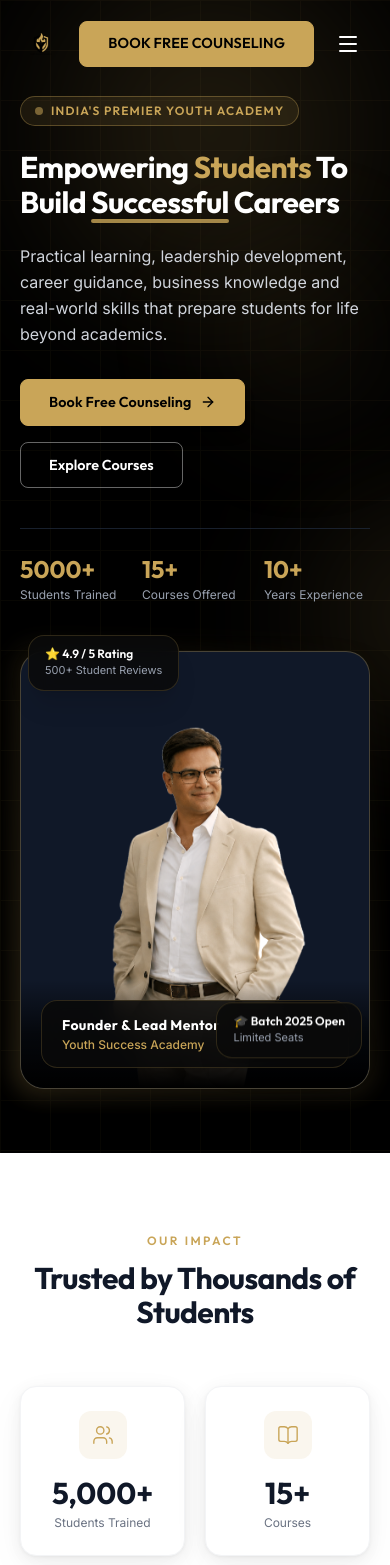
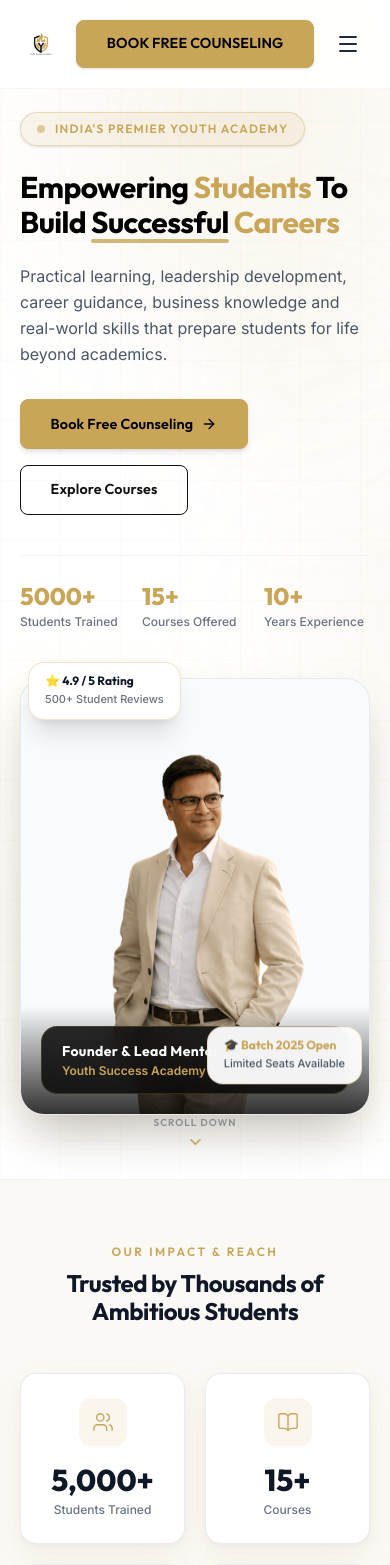
Before and after one commit to yassh96/youth-academy-web, a Next.js app: page / in a window 390 px wide. Shown: the top 1565 px of the page. Built offline with nearby package versions, Linux system fonts and the light colour scheme.

Commit message:
Transform Youth Success Academy design to high-resolution light theme with gold accents

```diff
--- a/app/globals.css
+++ b/app/globals.css
@@ -7,7 +7,7 @@
   --color-gold:        #C9A558;
   --color-gold-light:  #D4B574;
   --color-gold-dark:   #A8873E;
-  --color-gold-subtle: #F5EDD8;
+  --color-gold-subtle: #FDF9F0;
 
   --color-off-black:   #0A0A0A;
   --color-rich-black:  #080808;
@@ -69,17 +69,18 @@ h1, h2, h3, h4, h5, h6 {
 }
 @media (min-width: 768px) {
   .section-pad {
-    padding-top: 7rem;
-    padding-bottom: 7rem;
+    padding-top: 7.5rem;
+    padding-bottom: 7.5rem;
   }
 }
 
 /* ── Glassmorphism ───────────────────────────────────────── */
-.glass {
-  background: rgba(255, 255, 255, 0.85);
-  backdrop-filter: blur(12px);
-  -webkit-backdrop-filter: blur(12px);
-  border: 1px solid rgba(201, 165, 88, 0.2);
+.glass-light {
+  background: rgba(255, 255, 255, 0.9);
+  backdrop-filter: blur(16px);
+  -webkit-backdrop-filter: blur(16px);
+  border: 1px solid rgba(201, 165, 88, 0.25);
+  box-shadow: 0 10px 30px rgba(0, 0, 0, 0.05);
 }
 
 .glass-dark {
@@ -92,15 +93,15 @@ h1, h2, h3, h4, h5, h6 {
 /* ── Card shadow ─────────────────────────────────────────── */
 .card-shadow {
   box-shadow:
-    0 1px 3px rgba(0,0,0,0.04),
-    0 4px 16px rgba(0,0,0,0.06),
-    0 12px 40px rgba(0,0,0,0.04);
+    0 2px 4px rgba(0,0,0,0.02),
+    0 6px 20px rgba(0,0,0,0.04),
+    0 16px 40px rgba(201,165,88,0.06);
 }
 
 .card-shadow-hover {
   box-shadow:
-    0 4px 12px rgba(0,0,0,0.06),
-    0 16px 48px rgba(0,0,0,0.1);
+    0 8px 24px rgba(0,0,0,0.06),
+    0 20px 50px rgba(201,165,88,0.12);
 }
 
 /* ── Button base ─────────────────────────────────────────── */
@@ -115,13 +116,12 @@ h1, h2, h3, h4, h5, h6 {
   font-weight: 600;
   font-size: 0.9rem;
   letter-spacing: 0.01em;
-  padding: 0.75rem 1.75rem;
+  padding: 0.85rem 1.85rem;
   border-radius: 0.5rem;
   border: 1.5px solid #C9A558;
   cursor: pointer;
   transition: all 0.25s cubic-bezier(0.4, 0, 0.2, 1);
   text-decoration: none;
-  position: relative;
   white-space: nowrap;
 }
 
@@ -129,7 +129,7 @@ h1, h2, h3, h4, h5, h6 {
   background-color: #D4B574;
   border-color: #D4B574;
   transform: translateY(-2px);
-  box-shadow: 0 8px 24px rgba(201,165,88,0.3);
+  box-shadow: 0 10px 28px rgba(201,165,88,0.35);
 }
 
 .btn-outline {
@@ -143,7 +143,7 @@ h1, h2, h3, h4, h5, h6 {
   font-weight: 600;
   font-size: 0.9rem;
   letter-spacing: 0.01em;
-  padding: 0.75rem 1.75rem;
+  padding: 0.85rem 1.85rem;
   border-radius: 0.5rem;
   border: 1.5px solid #111111;
   cursor: pointer;
@@ -156,31 +156,7 @@ h1, h2, h3, h4, h5, h6 {
   background-color: #111111;
   color: #ffffff;
   transform: translateY(-2px);
-}
-
-.btn-outline-white {
-  display: inline-flex;
-  align-items: center;
-  justify-content: center;
-  gap: 0.5rem;
-  background-color: transparent;
-  color: #ffffff;
-  font-family: var(--font-outfit), sans-serif;
-  font-weight: 600;
-  font-size: 0.9rem;
-  padding: 0.75rem 1.75rem;
-  border-radius: 0.5rem;
-  border: 1.5px solid rgba(255,255,255,0.4);
-  cursor: pointer;
-  transition: all 0.25s cubic-bezier(0.4, 0, 0.2, 1);
-  text-decoration: none;
-  white-space: nowrap;
-}
-
-.btn-outline-white:hover {
-  background-color: rgba(255,255,255,0.1);
-  border-color: rgba(255,255,255,0.8);
-  transform: translateY(-2px);
+  box-shadow: 0 8px 20px rgba(0,0,0,0.1);
 }
 
 /* ── Selection ───────────────────────────────────────────── */
@@ -198,7 +174,7 @@ h1, h2, h3, h4, h5, h6 {
 
 /* ── Scrollbar ───────────────────────────────────────────── */
 ::-webkit-scrollbar       { width: 6px; }
-::-webkit-scrollbar-track { background: #f5f5f5; }
+::-webkit-scrollbar-track { background: #f8f8f8; }
 ::-webkit-scrollbar-thumb {
   background: #C9A558;
   border-radius: 3px;
--- a/components/layout/Navbar.tsx
+++ b/components/layout/Navbar.tsx
@@ -23,14 +23,13 @@ export default function Navbar() {
 
   useEffect(() => {
     const onScroll = () => {
-      setScrolled(window.scrollY > 30);
+      setScrolled(window.scrollY > 20);
     };
     window.addEventListener("scroll", onScroll, { passive: true });
     onScroll();
     return () => window.removeEventListener("scroll", onScroll);
   }, []);
 
-  // Close mobile menu on route change
   useEffect(() => {
     setMenuOpen(false);
   }, [pathname]);
@@ -44,7 +43,7 @@ export default function Navbar() {
         className={`fixed top-0 left-0 right-0 z-50 transition-all duration-300 ${
           scrolled
             ? "bg-white/95 backdrop-blur-md shadow-md border-b border-gray-100 py-3"
-            : "bg-transparent py-4"
+            : "bg-white/90 backdrop-blur-sm border-b border-gray-100/80 py-4"
         }`}
       >
         <div className="max-w-7xl mx-auto px-5 lg:px-8">
@@ -61,9 +60,7 @@ export default function Navbar() {
               />
               <div className="hidden sm:block">
                 <span
-                  className={`font-outfit font-bold text-sm leading-tight block ${
-                    scrolled ? "text-gray-900" : "text-white"
-                  }`}
+                  className="font-outfit font-bold text-sm leading-tight block text-gray-900"
                 >
                   Youth Success
                 </span>
@@ -91,9 +88,7 @@ export default function Navbar() {
                     className={`relative px-4 py-2 text-sm font-medium rounded-lg transition-all duration-200 ${
                       isActive
                         ? "text-[#C9A558] font-semibold"
-                        : scrolled
-                        ? "text-gray-700 hover:text-black hover:bg-gray-50"
-                        : "text-white/85 hover:text-white hover:bg-white/10"
+                        : "text-gray-700 hover:text-black hover:bg-gray-100/60"
                     }`}
                   >
                     {link.label}
@@ -112,18 +107,14 @@ export default function Navbar() {
             <div className="flex items-center gap-3">
               <Link
                 href="/contact"
-                className="hidden lg:inline-flex btn-gold text-xs uppercase tracking-wider py-2.5 px-5 font-semibold"
+                className="hidden lg:inline-flex btn-gold text-xs uppercase tracking-wider py-2.5 px-5 font-semibold shadow-sm"
               >
                 Book Free Counseling
               </Link>
 
               <button
                 onClick={() => setMenuOpen(!menuOpen)}
-                className={`lg:hidden p-2.5 rounded-xl transition-colors ${
-                  scrolled
-                    ? "text-gray-800 hover:bg-gray-100"
-                    : "text-white hover:bg-white/10"
-                }`}
+                className="lg:hidden p-2.5 rounded-xl transition-colors text-gray-800 hover:bg-gray-100"
                 aria-label="Toggle Navigation Menu"
               >
                 {menuOpen ? <X size={24} /> : <Menu size={24} />}
--- a/components/sections/Hero.tsx
+++ b/components/sections/Hero.tsx
@@ -3,7 +3,7 @@
 import Image from "next/image";
 import Link from "next/link";
 import { motion } from "framer-motion";
-import { ArrowRight, ChevronDown, Sparkles, Award, Users, BookOpen } from "lucide-react";
+import { ArrowRight, ChevronDown } from "lucide-react";
 
 function GoldOrb({
   size,
@@ -27,9 +27,9 @@ function GoldOrb({
         top,
         left,
         background: `radial-gradient(circle, rgba(201,165,88,${opacity}) 0%, transparent 70%)`,
-        filter: "blur(50px)",
+        filter: "blur(60px)",
       }}
-      animate={{ y: [0, -20, 0], scale: [1, 1.05, 1] }}
+      animate={{ y: [0, -16, 0], scale: [1, 1.04, 1] }}
       transition={{
         duration: 8 + delay,
         repeat: Infinity,
@@ -44,20 +44,20 @@ export default function Hero() {
   return (
     <section
       id="hero"
-      className="relative min-h-[90vh] lg:min-h-screen flex items-center overflow-hidden bg-black text-white pt-24 pb-16 md:pt-32 md:pb-24"
+      className="relative min-h-[92vh] lg:min-h-screen flex items-center overflow-hidden bg-white text-gray-900 pt-28 pb-16 md:pt-36 md:pb-24 border-b border-gray-100"
     >
-      {/* Background orbs */}
-      <GoldOrb size={500} top="-10%" left="-10%" delay={0} opacity={0.18} />
-      <GoldOrb size={350} top="40%" left="65%" delay={2} opacity={0.15} />
-      <GoldOrb size={250} top="20%" left="45%" delay={1.5} opacity={0.1} />
+      {/* Soft warm gold background ambient glowing orbs */}
+      <GoldOrb size={600} top="-15%" left="-12%" delay={0} opacity={0.12} />
+      <GoldOrb size={450} top="35%" left="60%" delay={2} opacity={0.10} />
+      <GoldOrb size={300} top="20%" left="40%" delay={1.5} opacity={0.08} />
 
-      {/* Grid pattern */}
+      {/* Subtle light geometric grid pattern */}
       <div
-        className="absolute inset-0 opacity-[0.04] pointer-events-none"
+        className="absolute inset-0 opacity-[0.03] pointer-events-none"
         style={{
           backgroundImage:
             "linear-gradient(rgba(201,165,88,1) 1px, transparent 1px), linear-gradient(90deg, rgba(201,165,88,1) 1px, transparent 1px)",
-          backgroundSize: "50px 50px",
+          backgroundSize: "60px 60px",
         }}
       />
 
@@ -70,7 +70,7 @@ export default function Hero() {
               initial={{ opacity: 0, y: 16 }}
               animate={{ opacity: 1, y: 0 }}
               transition={{ duration: 0.5, delay: 0.1 }}
-              className="inline-flex items-center gap-2 px-3.5 py-1.5 rounded-full border border-[#C9A558]/35 bg-[#C9A558]/10 mb-6"
+              className="inline-flex items-center gap-2.5 px-4 py-2 rounded-full border border-[#C9A558]/35 bg-[#C9A558]/10 mb-6 shadow-sm"
             >
               <span className="w-2 h-2 rounded-full bg-[#C9A558] animate-pulse" />
               <span
@@ -86,7 +86,7 @@ export default function Hero() {
               initial={{ opacity: 0, y: 24 }}
               animate={{ opacity: 1, y: 0 }}
               transition={{ duration: 0.7, delay: 0.2 }}
-              className="text-3xl sm:text-4xl md:text-5xl lg:text-6xl xl:text-6xl font-extrabold text-white leading-[1.12] mb-6 tracking-tight"
+              className="text-3xl sm:text-4xl md:text-5xl lg:text-6xl xl:text-6xl font-extrabold text-black leading-[1.12] mb-6 tracking-tight"
               style={{ fontFamily: "var(--font-outfit)" }}
             >
               Empowering{" "}
@@ -101,7 +101,7 @@ export default function Hero() {
                   transition={{ duration: 0.8, delay: 0.8 }}
                 />
               </span>{" "}
-              Careers
+              <span className="text-[#C9A558]">Careers</span>
             </motion.h1>
 
             {/* Subheading */}
@@ -109,7 +109,7 @@ export default function Hero() {
               initial={{ opacity: 0, y: 16 }}
               animate={{ opacity: 1, y: 0 }}
               transition={{ duration: 0.6, delay: 0.35 }}
-              className="text-base sm:text-lg text-gray-300 leading-relaxed mb-8 max-w-2xl"
+              className="text-base sm:text-lg text-gray-600 leading-relaxed mb-8 max-w-2xl"
               style={{ fontFamily: "var(--font-inter)" }}
             >
               Practical learning, leadership development, career guidance, business knowledge and real-world skills that prepare students for life beyond academics.
@@ -122,11 +122,11 @@ export default function Hero() {
               transition={{ duration: 0.6, delay: 0.5 }}
               className="flex flex-wrap items-center gap-4 mb-10"
             >
-              <Link href="/contact" className="btn-gold py-3.5 px-7 text-sm font-semibold shadow-lg">
+              <Link href="/contact" className="btn-gold py-3.5 px-8 text-sm font-semibold shadow-md">
                 Book Free Counseling
                 <ArrowRight size={16} />
               </Link>
-              <Link href="/courses" className="btn-outline-white py-3.5 px-7 text-sm font-semibold">
+              <Link href="/courses" className="btn-outline py-3.5 px-8 text-sm font-semibold">
                 Explore Courses
               </Link>
             </motion.div>
@@ -136,39 +136,39 @@ export default function Hero() {
               initial={{ opacity: 0 }}
               animate={{ opacity: 1 }}
               transition={{ duration: 0.6, delay: 0.65 }}
-              className="grid grid-cols-3 gap-4 pt-6 border-t border-gray-800/80 max-w-lg"
+              className="grid grid-cols-3 gap-4 pt-6 border-t border-gray-100 max-w-lg"
             >
               <div>
                 <p
-                  className="text-2xl font-bold text-[#C9A558]"
+                  className="text-2xl font-extrabold text-[#C9A558]"
                   style={{ fontFamily: "var(--font-outfit)" }}
                 >
                   5000+
                 </p>
-                <p className="text-xs text-gray-400 mt-0.5">Students Trained</p>
+                <p className="text-xs font-medium text-gray-500 mt-0.5">Students Trained</p>
               </div>
               <div>
                 <p
-                  className="text-2xl font-bold text-[#C9A558]"
+                  className="text-2xl font-extrabold text-[#C9A558]"
                   style={{ fontFamily: "var(--font-outfit)" }}
                 >
                   15+
                 </p>
-                <p className="text-xs text-gray-400 mt-0.5">Courses Offered</p>
+                <p className="text-xs font-medium text-gray-500 mt-0.5">Courses Offered</p>
               </div>
               <div>
                 <p
-                  className="text-2xl font-bold text-[#C9A558]"
+                  className="text-2xl font-extrabold text-[#C9A558]"
                   style={{ fontFamily: "var(--font-outfit)" }}
                 >
                   10+
                 </p>
-                <p className="text-xs text-gray-400 mt-0.5">Years Experience</p>
+                <p className="text-xs font-medium text-gray-500 mt-0.5">Years Experience</p>
               </div>
             </motion.div>
           </div>
 
-          {/* Right — Founder Photo */}
+          {/* Right — Mentor Photo */}
           <div className="lg:col-span-5 flex justify-center lg:justify-end">
             <motion.div
               initial={{ opacity: 0, scale: 0.95 }}
@@ -176,14 +176,14 @@ export default function Hero() {
               transition={{ duration: 0.8, delay: 0.3 }}
               className="relative w-full max-w-sm sm:max-w-md"
             >
-              {/* Outer Glow frame */}
-              <div className="absolute -inset-1.5 rounded-3xl bg-gradient-to-tr from-[#C9A558]/40 to-transparent opacity-60 blur-md" />
+              {/* Outer Glow & frame */}
+              <div className="absolute -inset-2 rounded-3xl bg-gradient-to-tr from-[#C9A558]/25 via-amber-100/40 to-transparent blur-xl opacity-70" />
 
-              {/* Photo Box */}
-              <div className="relative rounded-3xl overflow-hidden bg-gray-900 border border-[#C9A558]/30 aspect-[4/5] shadow-2xl">
+              {/* Photo Container */}
+              <div className="relative rounded-3xl overflow-hidden bg-gray-50 border border-gray-200/80 aspect-[4/5] shadow-2xl">
                 <Image
                   src="/founder.png"
-                  alt="Founder of Youth Success Academy"
+                  alt="Founder & Lead Mentor of Youth Success Academy"
                   fill
                   sizes="(max-width: 768px) 100vw, (max-width: 1200px) 50vw, 40vw"
                   className="object-cover object-top"
@@ -191,48 +191,63 @@ export default function Hero() {
                 />
 
                 {/* Overlay Card */}
-                <div className="absolute bottom-0 left-0 right-0 p-5 bg-gradient-to-t from-black via-black/70 to-transparent">
+                <div className="absolute bottom-0 left-0 right-0 p-5 bg-gradient-to-t from-black/80 via-black/40 to-transparent">
                   <div className="glass-dark rounded-2xl px-5 py-3.5 border border-[#C9A558]/30">
                     <p
                       className="text-white font-bold text-sm tracking-wide"
                       style={{ fontFamily: "var(--font-outfit)" }}
                     >
-                      Founder & Lead Mentor
+                      Founder &amp; Lead Mentor
                     </p>
-                    <p className="text-[#C9A558] text-xs font-medium mt-0.5">
+                    <p className="text-[#C9A558] text-xs font-semibold mt-0.5">
                       Youth Success Academy
                     </p>
                   </div>
                 </div>
               </div>
 
-              {/* Floating Badge 1 */}
+              {/* Floating Badge 1 — Student Rating Badge */}
               <motion.div
                 animate={{ y: [0, -6, 0] }}
                 transition={{ duration: 4, repeat: Infinity, ease: "easeInOut" }}
-                className="absolute -top-3 left-2 sm:-left-6 glass-dark rounded-2xl px-4 py-2.5 border border-[#C9A558]/30 shadow-xl"
+                className="absolute -top-3 left-2 sm:-left-6 bg-white/95 backdrop-blur-md rounded-2xl px-4 py-2.5 border border-[#C9A558]/30 shadow-xl"
               >
-                <p className="text-xs font-semibold text-white" style={{ fontFamily: "var(--font-outfit)" }}>
-                  ⭐ 4.9 / 5 Rating
-                </p>
-                <p className="text-[11px] text-gray-400">500+ Student Reviews</p>
+                <div className="flex items-center gap-2">
+                  <span className="text-xs font-bold text-gray-900" style={{ fontFamily: "var(--font-outfit)" }}>
+                    ⭐ 4.9 / 5 Rating
+                  </span>
+                </div>
+                <p className="text-[11px] font-medium text-gray-500 mt-0.5">500+ Student Reviews</p>
               </motion.div>
 
-              {/* Floating Badge 2 */}
+              {/* Floating Badge 2 — Batch 2025 Open */}
               <motion.div
                 animate={{ y: [0, 6, 0] }}
                 transition={{ duration: 5, repeat: Infinity, ease: "easeInOut", delay: 1 }}
-                className="absolute bottom-8 right-2 sm:-right-6 glass-dark rounded-2xl px-4 py-2.5 border border-[#C9A558]/30 shadow-xl"
+                className="absolute bottom-8 right-2 sm:-right-6 bg-white/95 backdrop-blur-md rounded-2xl px-4 py-2.5 border border-[#C9A558]/30 shadow-xl"
               >
-                <p className="text-xs font-semibold text-white" style={{ fontFamily: "var(--font-outfit)" }}>
+                <p className="text-xs font-bold text-[#C9A558]" style={{ fontFamily: "var(--font-outfit)" }}>
                   🎓 Batch 2025 Open
                 </p>
-                <p className="text-[11px] text-gray-400">Limited Seats</p>
+                <p className="text-[11px] font-medium text-gray-600 mt-0.5">Limited Seats Available</p>
               </motion.div>
             </motion.div>
           </div>
         </div>
       </div>
+
+      {/* Scroll indicator */}
+      <motion.div
+        initial={{ opacity: 0 }}
+        animate={{ opacity: 1 }}
+        transition={{ delay: 1.2 }}
+        className="absolute bottom-6 left-1/2 -translate-x-1/2 flex flex-col items-center gap-1.5"
+      >
+        <p className="text-[10px] font-semibold text-gray-400 uppercase tracking-widest" style={{ fontFamily: "var(--font-outfit)" }}>
+          Scroll Down
+        </p>
+        <ChevronDown size={18} className="text-[#C9A558] animate-bounce" />
+      </motion.div>
     </section>
   );
 }
--- a/components/sections/TrustStats.tsx
+++ b/components/sections/TrustStats.tsx
@@ -15,22 +15,22 @@ const iconMap: Record<string, React.ElementType> = {
 
 export default function TrustStats() {
   return (
-    <section className="section-pad bg-white border-b border-gray-100">
+    <section className="py-16 md:py-20 bg-[#FBF9F5] border-b border-gray-200/60">
       <div className="max-w-7xl mx-auto px-5 lg:px-8">
         {/* Section header */}
         <ScrollReveal>
-          <div className="text-center mb-14">
+          <div className="text-center mb-12">
             <p
-              className="text-xs font-semibold uppercase tracking-[0.2em] text-[#C9A558] mb-3"
+              className="text-xs font-semibold uppercase tracking-[0.2em] text-[#C9A558] mb-2.5"
               style={{ fontFamily: "var(--font-outfit)" }}
             >
-              Our Impact
+              Our Impact &amp; Reach
             </p>
             <h2
-              className="text-3xl md:text-4xl font-bold text-gray-900"
+              className="text-2xl md:text-4xl font-extrabold text-gray-900"
               style={{ fontFamily: "var(--font-outfit)" }}
             >
-              Trusted by Thousands of Students
+              Trusted by Thousands of Ambitious Students
             </h2>
           </div>
         </ScrollReveal>
@@ -40,13 +40,13 @@ export default function TrustStats() {
           {trustStats.map((stat, i) => {
             const Icon = iconMap[stat.icon] || Award;
             return (
-              <ScrollReveal key={stat.label} delay={i * 0.1}>
-                <div className="group relative rounded-2xl bg-white border border-gray-100 p-6 text-center card-shadow hover:card-shadow-hover transition-all duration-300 hover:-translate-y-1 overflow-hidden">
-                  {/* Subtle gold gradient on hover */}
-                  <div className="absolute inset-x-0 bottom-0 h-0.5 bg-[#C9A558] scale-x-0 group-hover:scale-x-100 transition-transform duration-300 rounded-b-2xl" />
+              <ScrollReveal key={stat.label} delay={i * 0.08}>
+                <div className="group relative rounded-2xl bg-white border border-gray-200/80 p-6 text-center card-shadow hover:card-shadow-hover transition-all duration-300 hover:-translate-y-1 overflow-hidden">
+                  {/* Subtle gold accent on hover */}
+                  <div className="absolute inset-x-0 bottom-0 h-1 bg-[#C9A558] scale-x-0 group-hover:scale-x-100 transition-transform duration-300 rounded-b-2xl" />
 
                   {/* Icon */}
-                  <div className="inline-flex items-center justify-center w-12 h-12 rounded-xl bg-[#C9A558]/10 mb-4 group-hover:bg-[#C9A558]/15 transition-colors">
+                  <div className="inline-flex items-center justify-center w-12 h-12 rounded-xl bg-[#C9A558]/10 mb-4 group-hover:bg-[#C9A558]/20 transition-colors">
                     <Icon
                       size={22}
                       className="text-[#C9A558]"
@@ -56,7 +56,7 @@ export default function TrustStats() {
 
                   {/* Counter */}
                   <p
-                    className="text-3xl md:text-4xl font-bold text-gray-900 mb-1"
+                    className="text-3xl md:text-4xl font-extrabold text-gray-900 mb-1"
                     style={{ fontFamily: "var(--font-outfit)" }}
                   >
                     <AnimatedCounter
@@ -67,7 +67,7 @@ export default function TrustStats() {
 
                   {/* Label */}
                   <p
-                    className="text-xs text-gray-500 leading-snug"
+                    className="text-xs font-medium text-gray-500 leading-snug"
                     style={{ fontFamily: "var(--font-inter)" }}
                   >
                     {stat.label}
```
Also changed, not shown: components/sections/FinalCTA.tsx (+18 -19 lines), components/sections/LearningProcess.tsx (+15 -16 lines).
